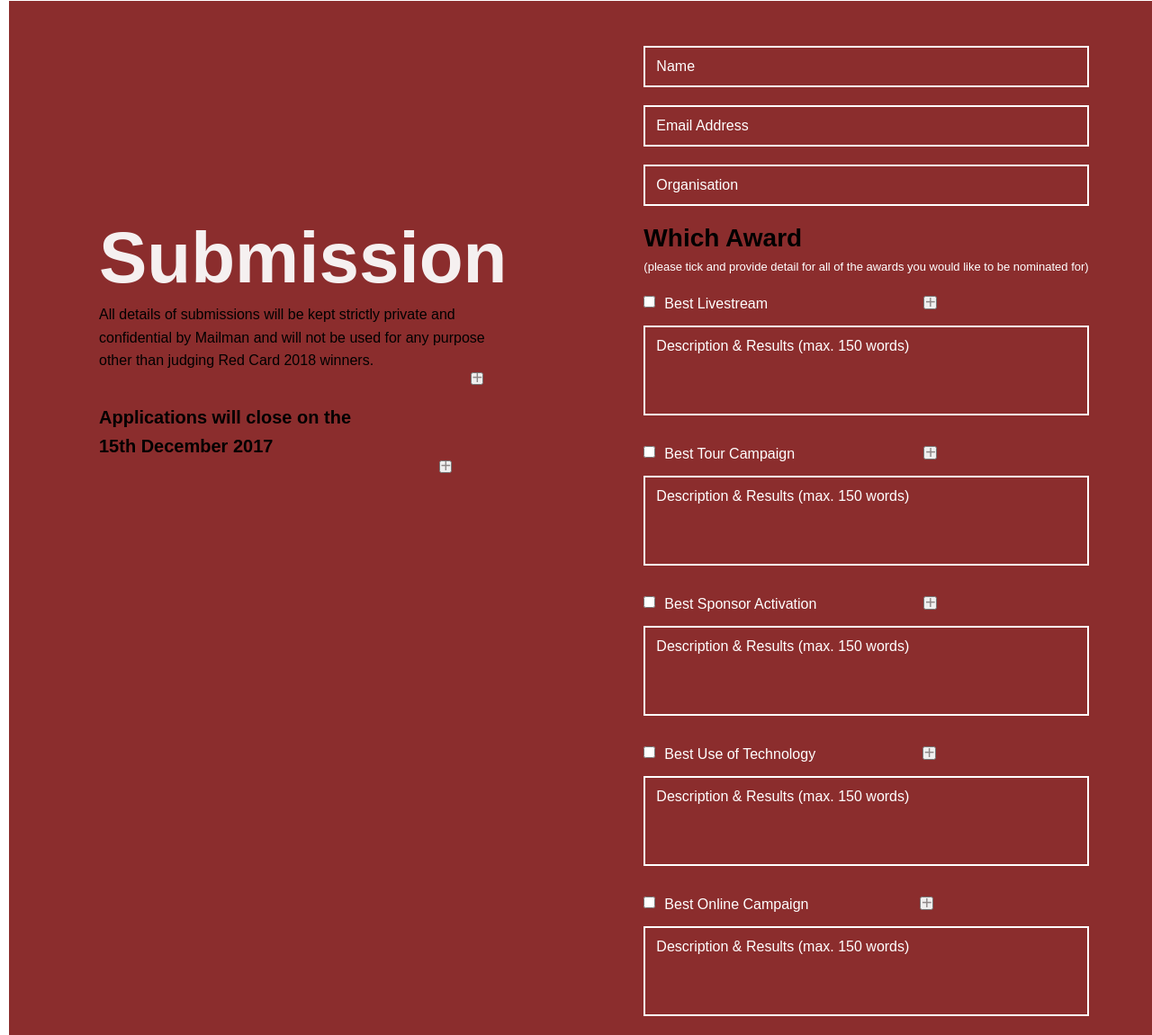
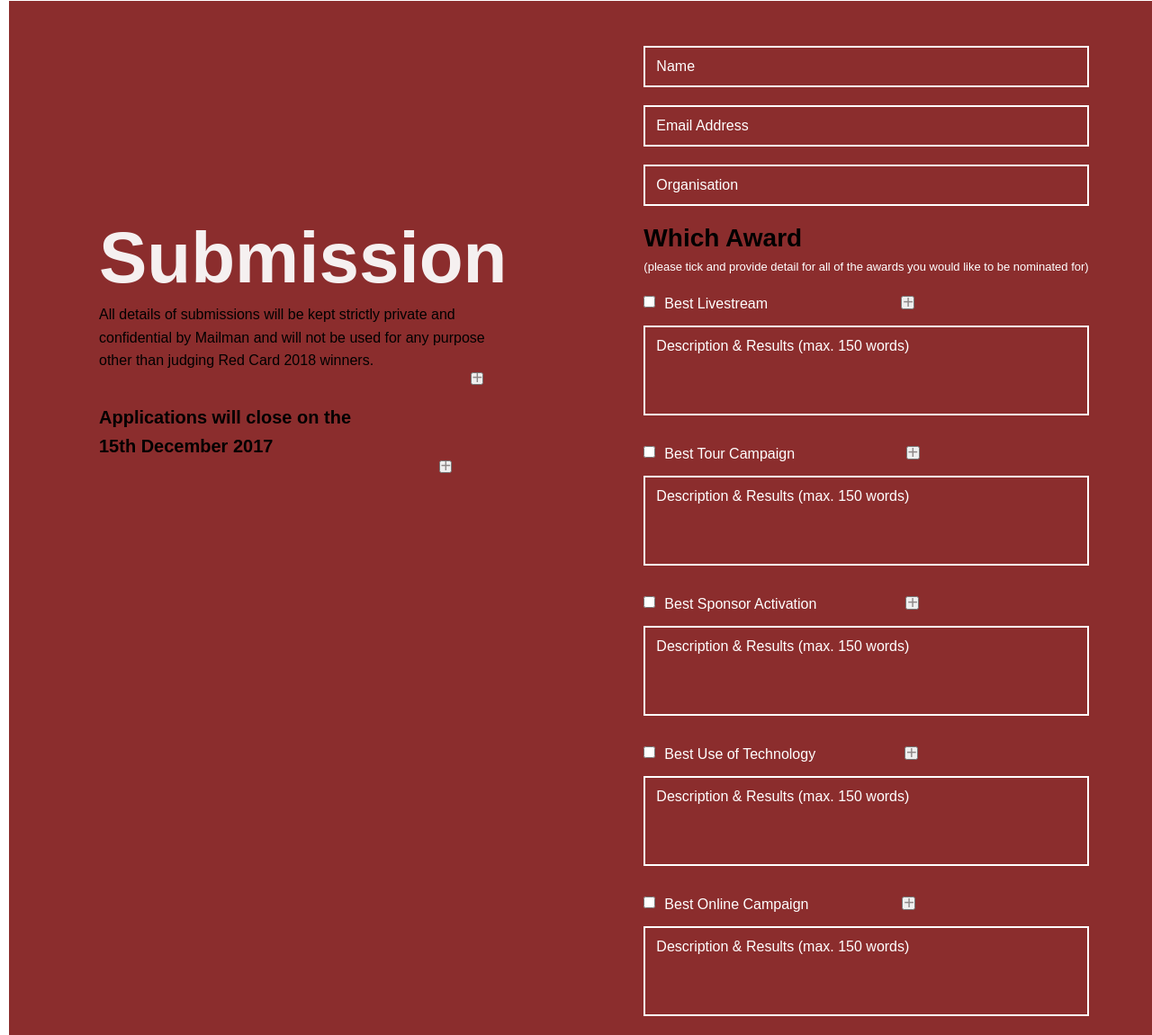
Before and after one commit to Iqragul08/Task3-, a plain HTML site: page index1.html in a window 1280 px wide. Shown: the part 98-1249 px from the top of the page at 90% size. Drawn offline with Linux system fonts and the light colour scheme.

Commit message:
Updated index1.html

```diff
--- a/index1.html
+++ b/index1.html
@@ -58,7 +58,7 @@
 
         }
 
-    .leftbox p  button{
+        .leftbox p button {
             margin: 0px;
             padding: 0px;
             height: 14px;
@@ -81,7 +81,7 @@
             font-weight: 900;
         }
 
-        .leftbox p strong button{
+        .leftbox p strong button {
             margin: 0px;
             padding: 0px;
             height: 14px;
@@ -153,10 +153,13 @@
             display: flex;
 
         }
+         input[type="checkbox"] {
+            accent-color: white;
+         }
 
         /*buttons right side*/
         .btn1 {
-            margin-left: 35%;
+            margin-left: 30%;
         }
 
         .btn1 button {
@@ -172,7 +175,7 @@
         }
 
         .btn2 {
-            margin-left: 29%;
+            margin-left: 25%;
         }
 
         .btn2 button {
@@ -188,7 +191,7 @@
         }
 
         .btn3 {
-            margin-left: 24%;
+            margin-left: 20%;
         }
 
         .btn3 button {
@@ -204,7 +207,7 @@
         }
 
         .btn4 {
-            margin-left: 24%;
+            margin-left: 20%;
         }
 
         .btn4 button {
@@ -220,7 +223,7 @@
         }
 
         .btn5 {
-            margin-left: 25%;
+            margin-left: 21%;
         }
 
         .btn5 button {
@@ -278,7 +281,7 @@
                     <button>+</button>
                 </p>
 
-                <p><strong>Applications will close on the <br> 15th December 2017  <button>+</button> </strong></p>
+                <p><strong>Applications will close on the <br> 15th December 2017 <button>+</button> </strong></p>
 
 
 
```
Lines whose indentation alone changed are shown as unchanged.
